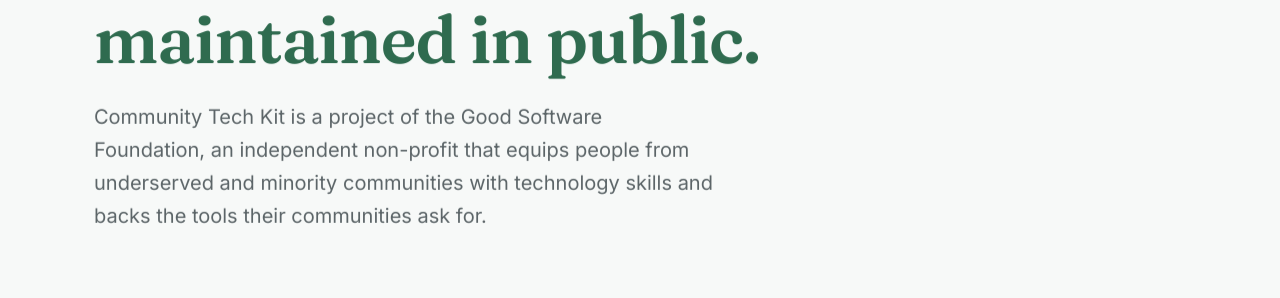
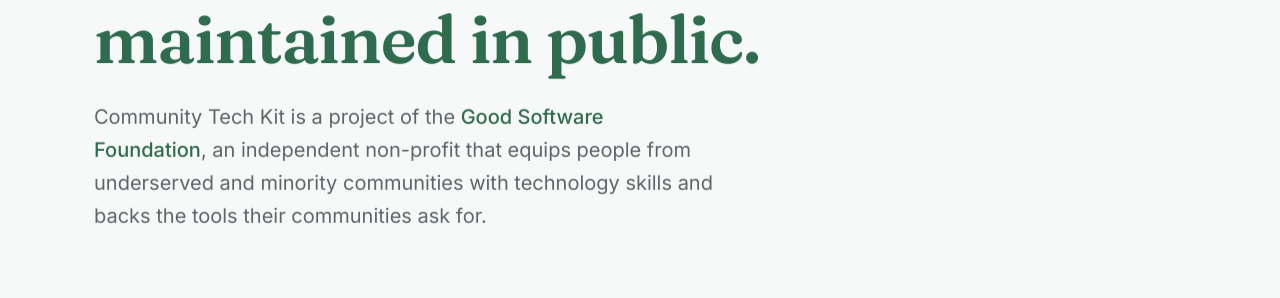
Before and after one commit to goodfoundation/community-tech-kit, a Jekyll site: the page built from about.html, in a window 1280 px wide and 1400 px high. Shown: the part 321-619 px from the top of the window. Built offline with Jekyll 4.4.1, drawn with Linux system fonts in a browser that asks for light colours; some of the changed text lies outside the part shown.

```diff
--- a/_config.yml
+++ b/_config.yml
@@ -13,6 +13,8 @@ baseurl: "/community-tech-kit"
 email: contact@goodsoftware.foundation
 github_org: goodfoundation
 github_repo: goodfoundation/community-tech-kit
+foundation_url: https://goodsoftware.foundation
+support_url: https://goodsoftware.foundation/support
 
 logo: /assets/ctk-mark.svg
 
--- a/_includes/footer.html
+++ b/_includes/footer.html
@@ -32,7 +33,7 @@
   </div>
 
   <div class="wrap site-footer__legal">
-    <p>&copy; {{ site.time | date: "%Y" }} Good Software Foundation. All rights reserved.</p>
+    <p>&copy; {{ site.time | date: "%Y" }} <a href="{{ site.foundation_url }}">Good Software Foundation</a>. All rights reserved.</p>
     <p>Content licensed CC BY 4.0 &middot; Code licensed MIT.</p>
   </div>
 </footer>
--- a/about.html
+++ b/about.html
@@ -15,7 +15,8 @@ permalink: /about/
       <span class="hero__title-accent">maintained in public.</span>
     </h1>
     <p class="page-hero__lede" data-reveal data-reveal-delay="2">
-      Community Tech Kit is a project of the Good Software Foundation, an
+      Community Tech Kit is a project of the
+      <a href="{{ site.foundation_url }}">Good Software Foundation</a>, an
       independent non-profit that equips people from underserved and minority
       communities with technology skills and backs the tools their
       communities ask for.
@@ -64,6 +65,10 @@ permalink: /about/
           <h3>GitHub</h3>
           <p><a href="https://github.com/{{ site.github_repo }}" rel="noopener">github.com/{{ site.github_repo }}</a></p>
         </div>
+        <div class="contact__item">
+          <h3>Support us</h3>
+          <p><a href="{{ site.support_url }}">goodsoftware.foundation/support</a></p>
+        </div>
       </div>
     </div>
   </div>
--- a/assets/css/main.scss
+++ b/assets/css/main.scss
@@ -145,6 +145,14 @@ ul {
   text-transform: uppercase;
   color: var(--accent);
   margin: 0 0 14px;
+
+  a {
+    color: inherit;
+
+    &:hover {
+      text-decoration: underline;
+    }
+  }
 }
 
 .eyebrow--back {
@@ -682,6 +690,28 @@ ul {
   margin: 24px 0 0;
   color: var(--ink-soft);
   font-size: clamp(1.05rem, 1.7vw, 1.25rem);
+
+  a {
+    color: var(--accent);
+    font-weight: 500;
+
+    &:hover {
+      text-decoration: underline;
+    }
+  }
+}
+
+.value-block {
+  p {
+    a {
+      color: var(--accent);
+      font-weight: 500;
+
+      &:hover {
+        text-decoration: underline;
+      }
+    }
+  }
 }
 
 .value-block {
```
Also changed, not shown: other parts of _includes/footer.html (+1 -0 lines), _data/resources.yml (+8 -6 lines), index.html (+18 -16 lines), README.md.
